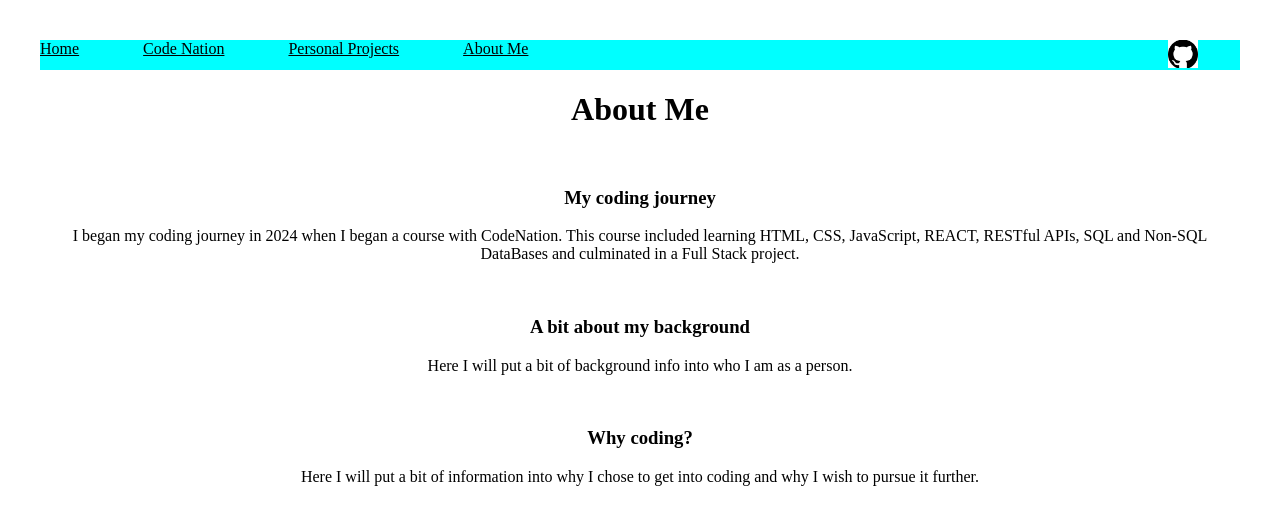
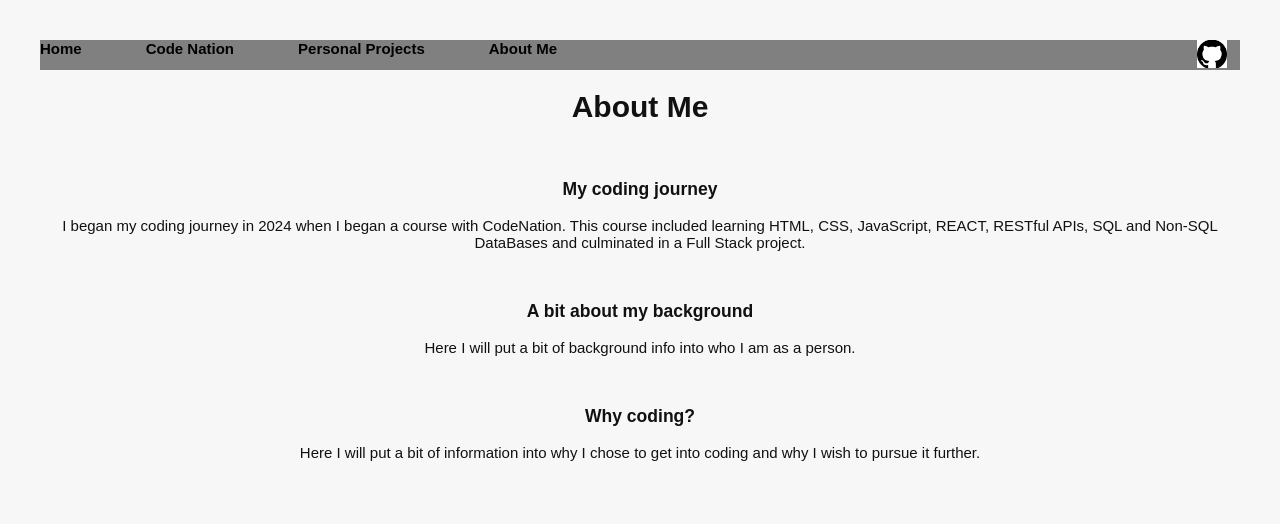
Before and after one commit to John-PaulSwaine/react-portfolio, a React (Vite) app: page /about in a window 1280 px wide. Shown: the top 524 px of the page. Built offline with nearby package versions, Linux system fonts and the light colour scheme.

Commit message:
updated colour scheme, resized navbar text

```diff
--- a/src/App.css
+++ b/src/App.css
@@ -5,8 +5,26 @@
   text-align: center;
 }
 
+body {
+  background-color: #F7F7F7;
+  color: #111111;
+  font-family: sans-serif;
+  font-size: 15px;
+}
+
+a {
+  color: #0D9488;
+  text-decoration: none;
+  font-weight: bold;
+}
+
+a:hover {
+  color: #F97316;
+}
+
+
 .navBar {
-  background-color: aqua;
+  background-color: gray;
   max-height: 30px;
   max-width: 100vw;
   display: flex;
@@ -16,7 +34,6 @@
 .links {
   max-width: 100vw;
   max-height: 25px;
-  background-color: aqua;
   color: black;
   padding-right: 5vw;
 }
```
